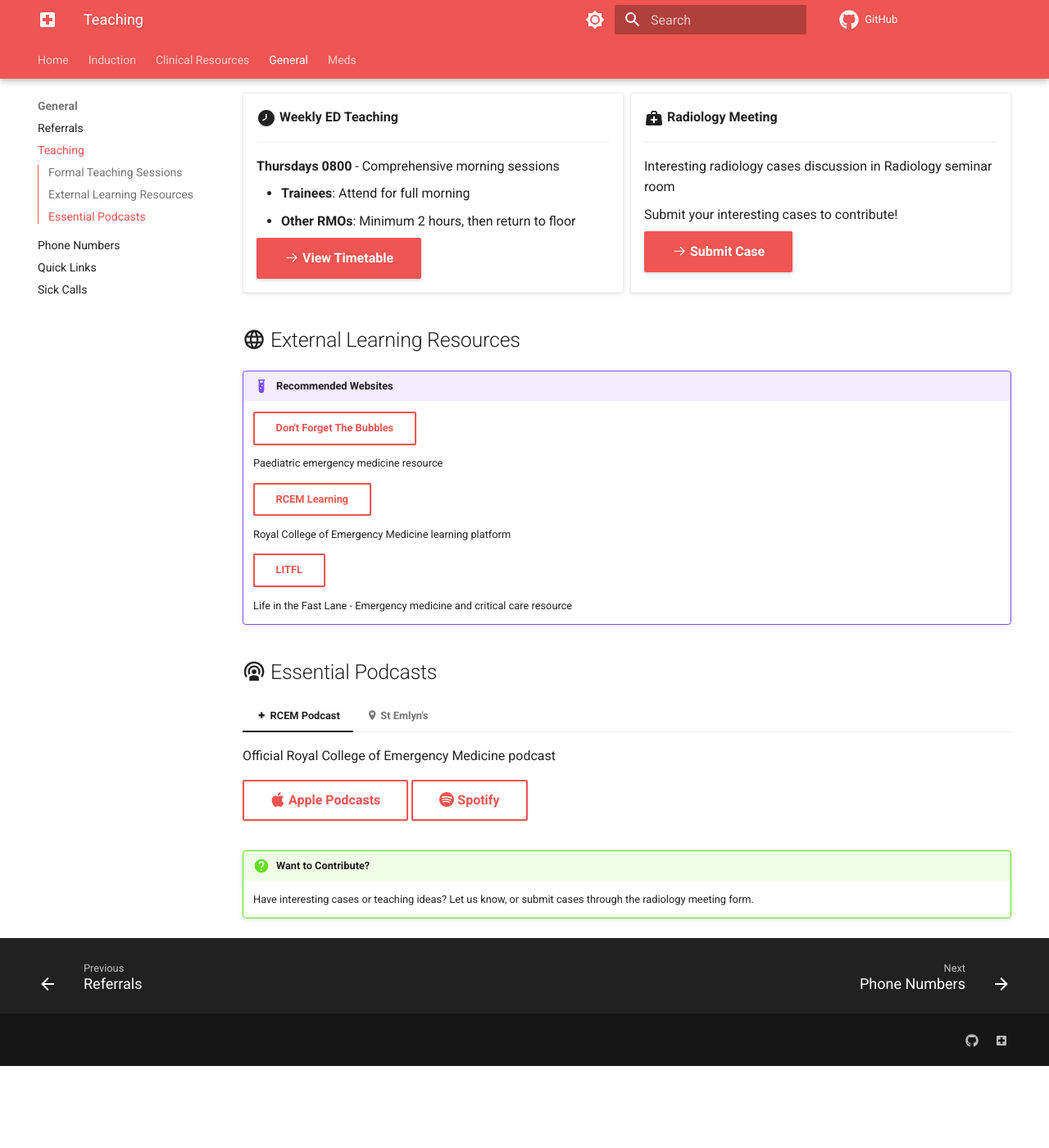
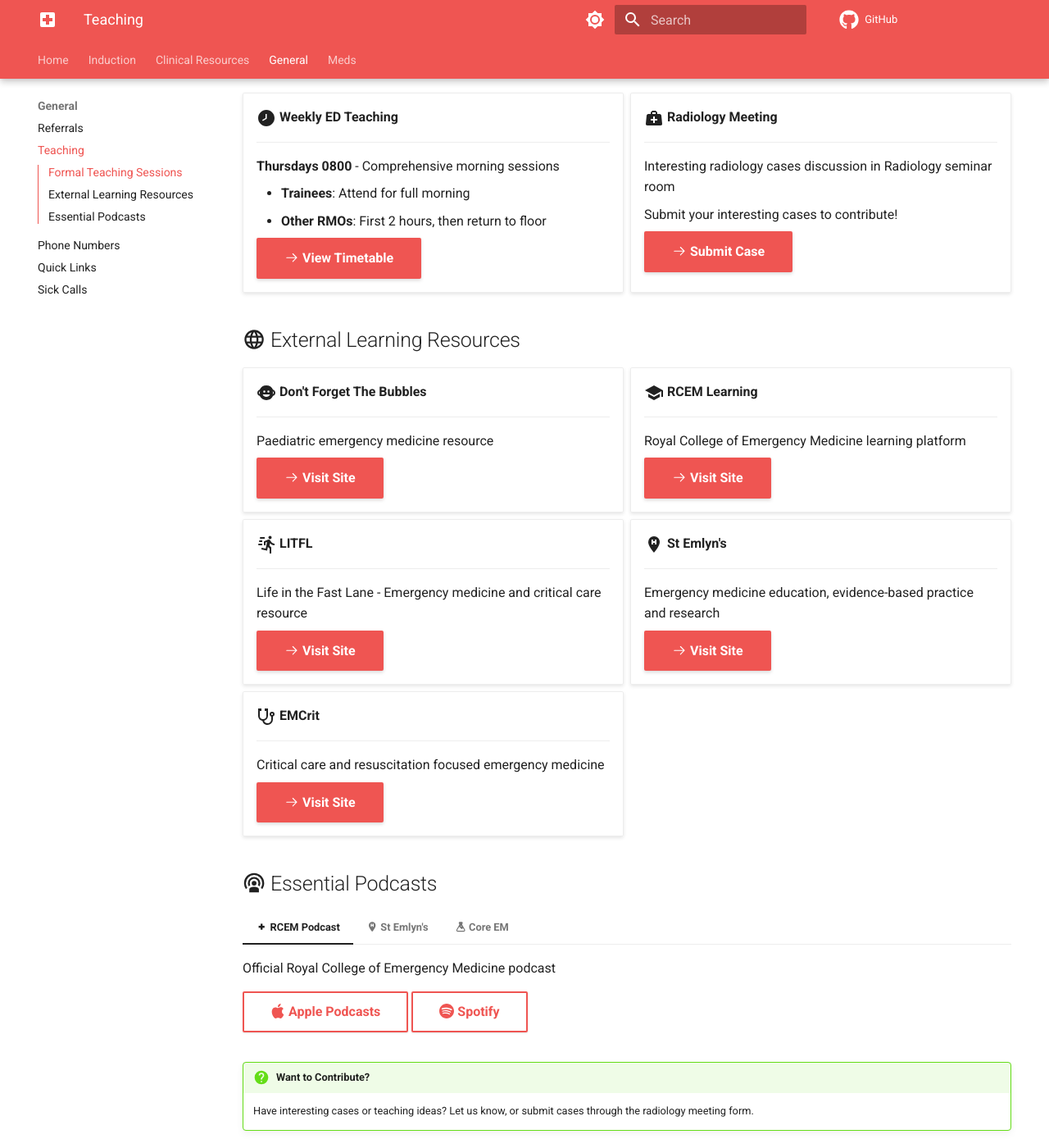
Before and after one commit to obidose/ed-handbook, an MkDocs documentation site: the page built from docs/teaching.md, in a window 1280 px wide and 1400 px high, scrolled down 350 px. Shown: the whole window at 82% size. Built offline with MkDocs 1.6.1 and Material for MkDocs 9.7.7, drawn with Linux system fonts in a browser that asks for light colours; comment, search, counter and statistics services are not loaded; before the commit the page ends 1650 px from its top, so only the background shows below that.

Commit message:
Add ENT page, update teaching resources, improve sickness procedures
- Added ENT page with traffic light system PDF
- Added urology pathways to local guidelines
- Enhanced teaching page: added St Emlyn's and EMCrit to learning resources, added Core EM podcast
- Updated teaching session description (first 2 hours for other RMOs)
- Clarified sickness call procedures (in hours vs out of hours)
- Added MAU acronym explanation (Medical Administration Unit)
- Fixed X-ray department description (queries not requests)

```diff
--- a/docs/teaching.md
+++ b/docs/teaching.md
@@ -14,7 +14,7 @@
     **Thursdays 0800** - Comprehensive morning sessions
 
     - **Trainees**: Attend for full morning
-    - **Other RMOs**: Minimum 2 hours, then return to floor
+    - **Other RMOs**: First 2 hours, then return to floor
 
     [:octicons-arrow-right-24: View Timetable](https://midcentraldhb.sharepoint.com/:x:/t/AESS-Consultants-EDInitiative/EUyIocGVCTdHmP44PAlJke4BJ7a3J8VcTncV0EhgU5skvQ?web=1){:target="_blank" .md-button .md-button--primary }
 
@@ -32,19 +32,49 @@
 
 ## :material-web: External Learning Resources
 
-!!! example "Recommended Websites"
+<div class="grid cards" markdown>
 
-    **[Don't Forget The Bubbles](https://dontforgetthebubbles.com/){:target="_blank"}**{ .md-button }
+-   :material-baby-face:{ .lg .middle } **Don't Forget The Bubbles**
+
+    ---
 
     Paediatric emergency medicine resource
 
-    **[RCEM Learning](https://rcemlearning.co.uk/){:target="_blank"}**{ .md-button }
+    [:octicons-arrow-right-24: Visit Site](https://dontforgetthebubbles.com/){:target="_blank" .md-button .md-button--primary }
+
+-   :material-school:{ .lg .middle } **RCEM Learning**
+
+    ---
 
     Royal College of Emergency Medicine learning platform
 
-    **[LITFL](https://litfl.com/){:target="_blank"}**{ .md-button }
+    [:octicons-arrow-right-24: Visit Site](https://rcemlearning.co.uk/){:target="_blank" .md-button .md-button--primary }
+
+-   :material-run-fast:{ .lg .middle } **LITFL**
+
+    ---
 
     Life in the Fast Lane - Emergency medicine and critical care resource
+
+    [:octicons-arrow-right-24: Visit Site](https://litfl.com/){:target="_blank" .md-button .md-button--primary }
+
+-   :material-hospital-marker:{ .lg .middle } **St Emlyn's**
+
+    ---
+
+    Emergency medicine education, evidence-based practice and research
+
+    [:octicons-arrow-right-24: Visit Site](https://www.stemlynsblog.org/){:target="_blank" .md-button .md-button--primary }
+
+-   :material-stethoscope:{ .lg .middle } **EMCrit**
+
+    ---
+
+    Critical care and resuscitation focused emergency medicine
+
+    [:octicons-arrow-right-24: Visit Site](https://emcrit.org/){:target="_blank" .md-button .md-button--primary }
+
+</div>
 
 ## :material-podcast: Essential Podcasts
 
@@ -62,5 +92,12 @@
     [:simple-apple: Apple Podcasts](https://podcasts.apple.com/nz/podcast/the-st-emlyns-podcast/id547326956){:target="_blank" .md-button }
     [:simple-spotify: Spotify](https://open.spotify.com/show/56ezbbVLN69sj5GB8GsJ0l){:target="_blank" .md-button }
 
+=== ":material-flask: Core EM"
+
+    Emergency medicine core content and evidence-based practice podcast
+
+    [:simple-apple: Apple Podcasts](https://podcasts.apple.com/us/podcast/core-em-podcast/id1200582278){:target="_blank" .md-button }
+    [:simple-spotify: Spotify](https://open.spotify.com/show/2dFXmCNtvbjXbRU9MlWqD1){:target="_blank" .md-button }
+
 !!! question "Want to Contribute?"
     Have interesting cases or teaching ideas? Let us know, or submit cases through the radiology meeting form.
--- a/mkdocs.yml
+++ b/mkdocs.yml
@@ -58,6 +58,8 @@
           - Pulmonary Embolism: guidelines/pulmonary-embolism.md
       - Neurology:
           - Headache: guidelines/headache.md
+      - ENT:
+          - Overview: guidelines/ent.md
       - Major Trauma:
           - Overview: guidelines/trauma/index.md
       - Minor Injuries:
```
Also changed, not shown: docs/guidelines/ent.md (added, +29 -0 lines), docs/guidelines/index.md (+8 -0 lines), docs/phone-numbers.md (+1 -1 lines), docs/sickness.md (+4 -4 lines), 1 other file.
